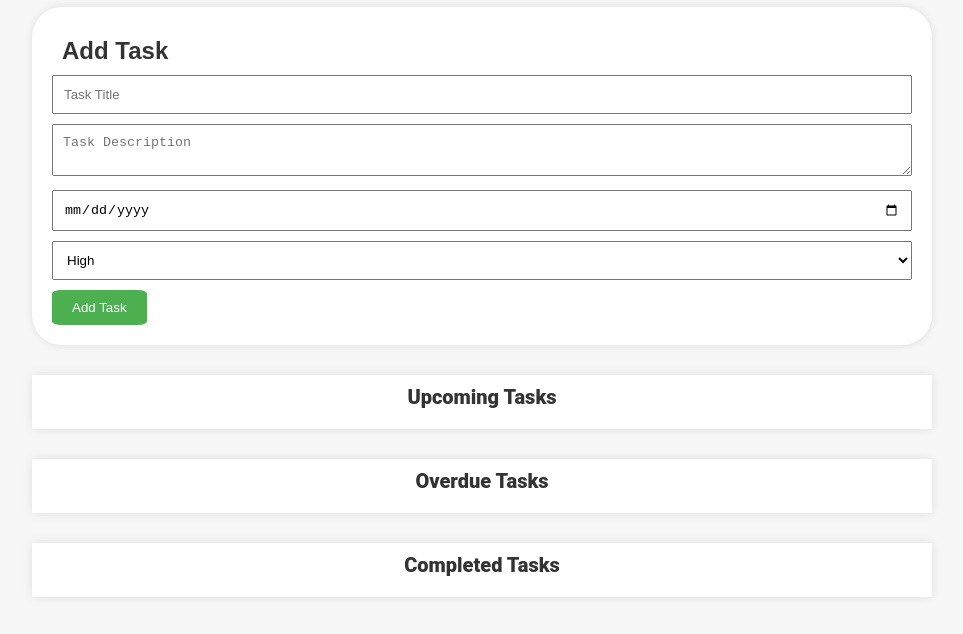
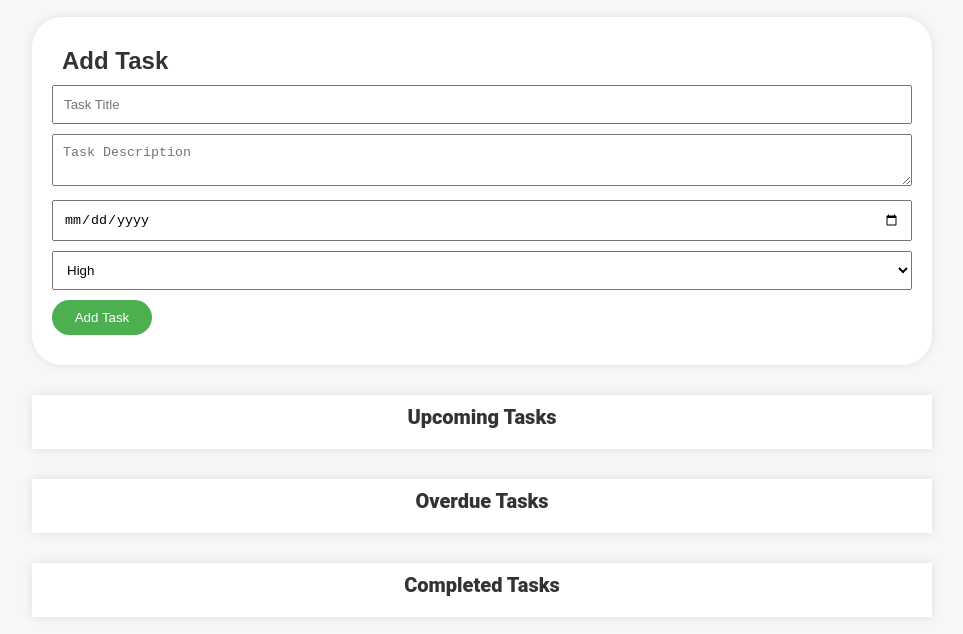
Before and after one commit to ajithhtija/task-management-app, a plain HTML site: page index.html in a window 1280 px wide. Shown: the part 140-774 px from the top of the page, without its empty margins (158-1121 px from the left). Drawn offline with Linux system fonts and the light colour scheme.

```diff
--- a/styles.css
+++ b/styles.css
@@ -62,10 +62,11 @@ h2{
 }
 
 button {
-    padding: 8px 15px;
+    padding: 8px;
+    width: 100px;
+    margin-bottom: 10px;
     background-color: #4CAF50;
-    border-radius: 10%;
-    size: 10px;
+    border-radius: 30px;
     color: white;
     border: none;
     cursor: pointer;
```
